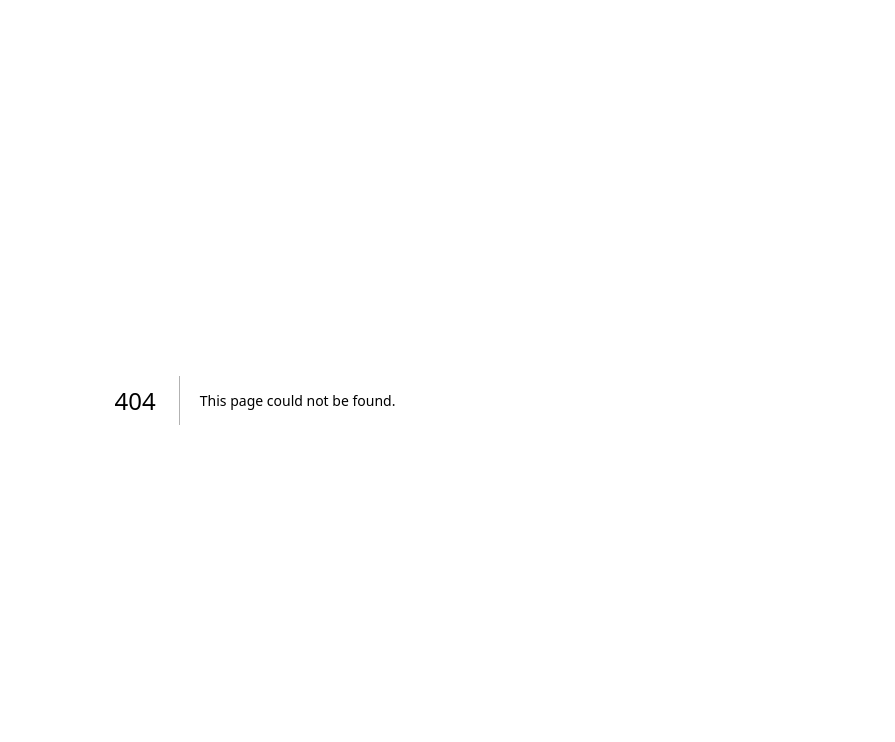
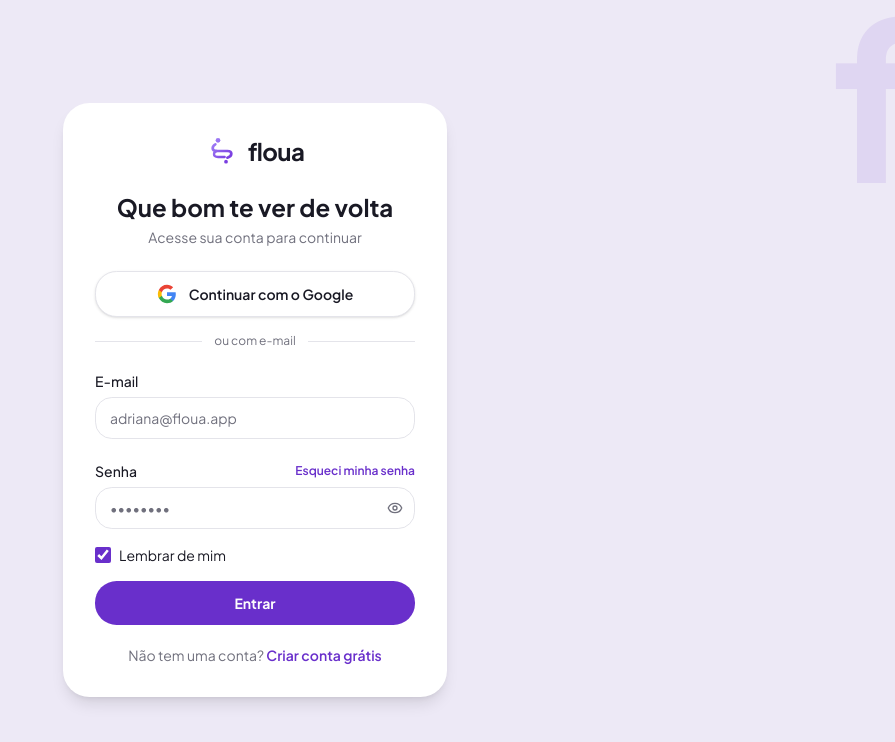
Before and after one commit to sjadriana/AssistPro-main, a Next.js app in the folder apps/web/: page /login in a window 1280 px wide. Before the commit this address had no page. Shown: the top 742 px of the page, without its empty margins (385-1280 px from the left). Built offline with nearby package versions, Linux system fonts and the light colour scheme.

Commit message:
fix: restaura login card e logo Floua após merge com main
Co-authored-by: v0 <it+v0agent@vercel.com>

```diff
--- /dev/null
+++ b/apps/web/app/(auth)/login/page.tsx
@@ -0,0 +1,150 @@
+"use client"
+
+import { FlouaIcon } from "@/components/brand/logo"
+import { Field, Input, Label } from "@assistpro/ui"
+import { Eye, EyeOff, Loader2 } from "lucide-react"
+import Link from "next/link"
+import { useRouter } from "next/navigation"
+import { useState } from "react"
+
+function GoogleIcon() {
+  return (
+    <svg viewBox="0 0 24 24" className="size-5" aria-hidden="true">
+      <path d="M22.56 12.25c0-.78-.07-1.53-.2-2.25H12v4.26h5.92c-.26 1.37-1.04 2.53-2.21 3.31v2.77h3.57c2.08-1.92 3.28-4.74 3.28-8.09z" fill="#4285F4" />
+      <path d="M12 23c2.97 0 5.46-.98 7.28-2.66l-3.57-2.77c-.98.66-2.23 1.06-3.71 1.06-2.86 0-5.29-1.93-6.16-4.53H2.18v2.84C3.99 20.53 7.7 23 12 23z" fill="#34A853" />
+      <path d="M5.84 14.09c-.22-.66-.35-1.36-.35-2.09s.13-1.43.35-2.09V7.07H2.18C1.43 8.55 1 10.22 1 12s.43 3.45 1.18 4.93l3.66-2.84z" fill="#FBBC05" />
+      <path d="M12 5.38c1.62 0 3.06.56 4.21 1.64l3.15-3.15C17.45 2.09 14.97 1 12 1 7.7 1 3.99 3.47 2.18 7.07l3.66 2.84c.87-2.6 3.3-4.53 6.16-4.53z" fill="#EA4335" />
+    </svg>
+  )
+}
+
+export default function LoginPage() {
+  const router = useRouter()
+  const [showPassword, setShowPassword] = useState(false)
+  const [submitting, setSubmitting] = useState(false)
+  const [rememberMe, setRememberMe] = useState(true)
+
+  function handleSubmit(e: React.FormEvent<HTMLFormElement>) {
+    e.preventDefault()
+    setSubmitting(true)
+    router.push("/dashboard")
+  }
+
+  return (
+    <div className="relative flex h-screen items-center justify-center overflow-hidden bg-[#ede9f6] px-4">
+      {/* Decoração — "f" grande e desfocado no canto */}
+      <span
+        aria-hidden="true"
+        className="pointer-events-none absolute -right-6 -top-4 select-none font-bold text-[220px] leading-none text-primary/10"
+      >
+        f
+      </span>
+
+      {/* Card */}
+      <div className="relative w-full max-w-sm rounded-3xl bg-card px-8 py-8 shadow-lg">
+        {/* Logo */}
+        <div className="mb-6 flex items-center justify-center gap-2.5">
+          <FlouaIcon className="size-8" />
+          <span className="text-2xl font-bold tracking-tight text-foreground">floua</span>
+        </div>
+
+        {/* Título */}
+        <div className="mb-6 text-center">
+          <h1 className="text-2xl font-bold text-foreground">Que bom te ver de volta</h1>
+          <p className="mt-1 text-sm text-muted-foreground">Acesse sua conta para continuar</p>
+        </div>
+
+        {/* Botão Google */}
+        <button
+          type="button"
+          className="mb-4 flex w-full items-center justify-center gap-3 rounded-2xl border border-border bg-card py-3 text-sm font-semibold text-foreground shadow-sm transition-colors hover:bg-secondary"
+        >
+          <GoogleIcon />
+          Continuar com o Google
+        </button>
+
+        {/* Divisor */}
+        <div className="mb-4 flex items-center gap-3">
+          <div className="h-px flex-1 bg-border" />
+          <span className="text-xs text-muted-foreground">ou com e-mail</span>
+          <div className="h-px flex-1 bg-border" />
+        </div>
+
+        {/* Formulário */}
+        <form onSubmit={handleSubmit} className="flex flex-col gap-4" noValidate>
+          <Field>
+            <Label htmlFor="email">E-mail</Label>
+            <Input
+              id="email"
+              type="email"
+              placeholder="adriana@floua.app"
+              autoComplete="email"
+              required
+            />
+          </Field>
+
+          <Field>
+            <div className="flex items-center justify-between">
+              <Label htmlFor="password">Senha</Label>
+              <Link
+                href="/esqueci-senha"
+                className="text-xs font-semibold text-primary hover:underline"
+              >
+                Esqueci minha senha
+              </Link>
+            </div>
+            <div className="relative">
+              <Input
+                id="password"
+                type={showPassword ? "text" : "password"}
+                placeholder="••••••••"
+                autoComplete="current-password"
+                required
+                className="pr-10"
+              />
+              <button
+                type="button"
+                onClick={() => setShowPassword((v) => !v)}
+                aria-label={showPassword ? "Ocultar senha" : "Mostrar senha"}
+                className="absolute right-3 top-1/2 -translate-y-1/2 text-muted-foreground"
+              >
+                {showPassword
+                  ? <EyeOff className="size-4" aria-hidden="true" />
+                  : <Eye className="size-4" aria-hidden="true" />}
+              </button>
+            </div>
+          </Field>
+
+          {/* Lembrar de mim */}
+          <label className="flex cursor-pointer items-center gap-2">
+            <input
+              type="checkbox"
+              checked={rememberMe}
+              onChange={(e) => setRememberMe(e.target.checked)}
+              className="size-4 rounded accent-primary"
+            />
+            <span className="text-sm text-foreground">Lembrar de mim</span>
+          </label>
+
+          {/* Botão Entrar */}
+          <button
+            type="submit"
+            disabled={submitting}
+            className="flex w-full items-center justify-center gap-2 rounded-2xl bg-primary py-3 text-sm font-bold text-primary-foreground transition-opacity hover:opacity-90 disabled:opacity-60"
+          >
+            {submitting && <Loader2 className="size-4 animate-spin" aria-hidden="true" />}
+            Entrar
+          </button>
+        </form>
+
+        {/* Criar conta */}
+        <p className="mt-5 text-center text-sm text-muted-foreground">
+          Não tem uma conta?{" "}
+          <Link href="/cadastro" className="font-semibold text-primary hover:underline">
+            Criar conta grátis
+          </Link>
+        </p>
+      </div>
+    </div>
+  )
+}
--- /dev/null
+++ b/apps/web/components/brand/logo.tsx
@@ -0,0 +1,90 @@
+import { cn } from "@assistpro/ui"
+
+/** Ícone "F" fluido da Floua — linhas em degradê roxo com dois pontos */
+export function FlouaIcon({ className }: { className?: string }) {
+  return (
+    <svg
+      viewBox="0 0 48 48"
+      fill="none"
+      xmlns="http://www.w3.org/2000/svg"
+      className={cn("size-8", className)}
+      aria-hidden="true"
+    >
+      <defs>
+        <linearGradient id="floua-grad" x1="4" y1="6" x2="44" y2="42" gradientUnits="userSpaceOnUse">
+          <stop offset="0%" stopColor="#a78bfa" />
+          <stop offset="100%" stopColor="#6d28d9" />
+        </linearGradient>
+      </defs>
+      {/* Ponto superior — cabeça */}
+      <circle cx="18" cy="8" r="3.5" fill="url(#floua-grad)" />
+      {/* Linha superior do F */}
+      <path
+        d="M14 14 Q10 16 10 20 Q10 24 16 24 L32 24 Q38 24 38 28 Q38 32 32 34"
+        stroke="url(#floua-grad)"
+        strokeWidth="4"
+        strokeLinecap="round"
+        fill="none"
+      />
+      {/* Linha do meio do F */}
+      <path
+        d="M16 24 Q12 25 12 29 Q12 33 18 33 L28 33"
+        stroke="url(#floua-grad)"
+        strokeWidth="3.5"
+        strokeLinecap="round"
+        fill="none"
+      />
+      {/* Ponto inferior — velocidade */}
+      <circle cx="30" cy="40" r="2.8" fill="url(#floua-grad)" />
+    </svg>
+  )
+}
+
+/** Logo completo: ícone + wordmark */
+export function LogoFull({
+  className,
+  iconClassName,
+  dark = false,
+}: {
+  className?: string
+  iconClassName?: string
+  dark?: boolean
+}) {
+  return (
+    <div className={cn("flex items-center gap-2.5", className)}>
+      <FlouaIcon className={iconClassName} />
+      <span
+        className={cn(
+          "text-2xl font-bold tracking-tight",
+          dark ? "text-white" : "text-foreground",
+        )}
+      >
+        floua
+      </span>
+    </div>
+  )
+}
+
+/** Mantém retrocompatibilidade com componentes que usam LogoMark */
+export function LogoMark({ className }: { className?: string }) {
+  return <FlouaIcon className={className} />
+}
+
+export function Logo({
+  className,
+  showTagline = false,
+}: {
+  className?: string
+  showTagline?: boolean
+}) {
+  return (
+    <div className={cn("flex flex-col items-center gap-2", className)}>
+      <LogoFull />
+      {showTagline ? (
+        <p className="text-xs text-muted-foreground">
+          Menos tempo organizando. Mais tempo atendendo.
+        </p>
+      ) : null}
+    </div>
+  )
+}
```
